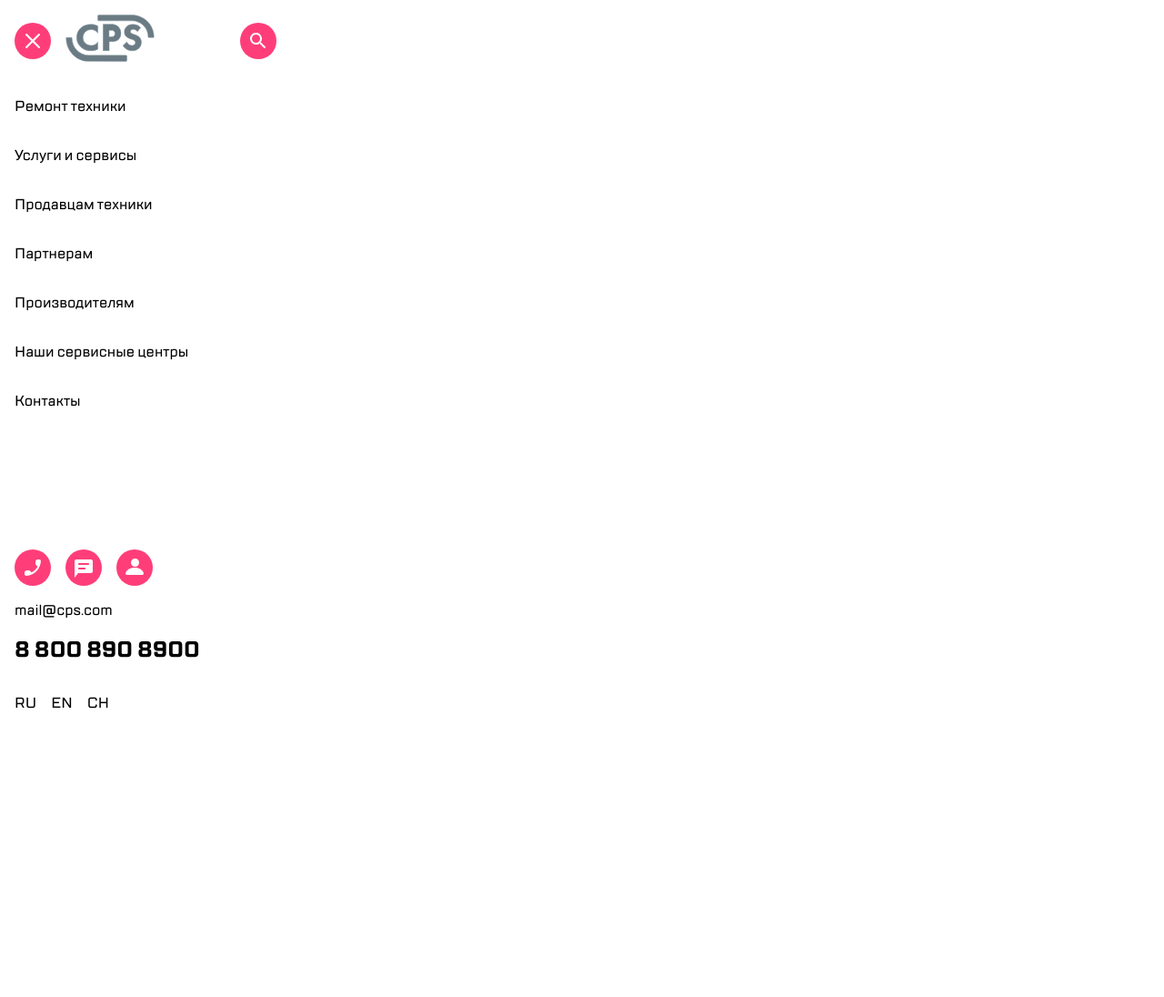
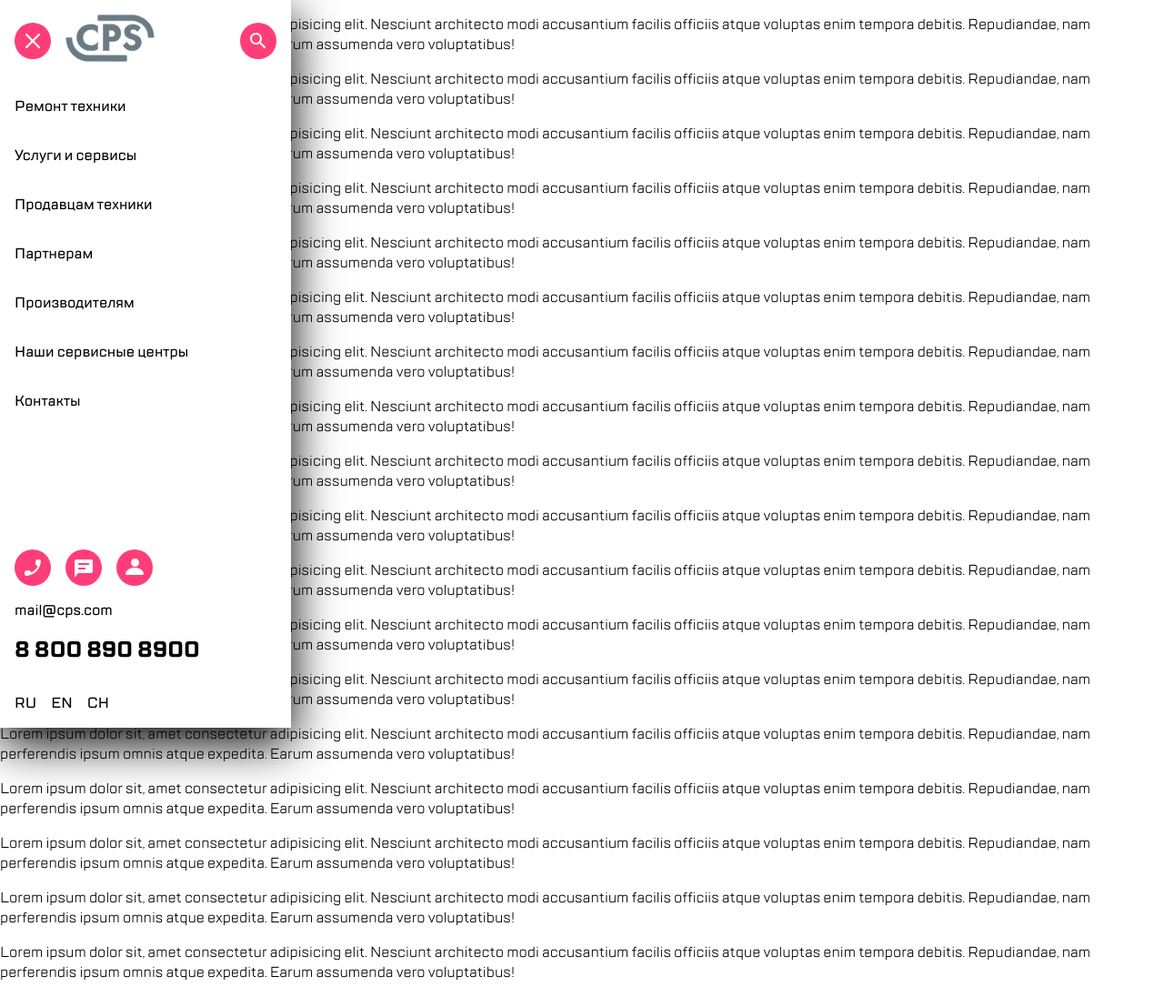
Before and after one commit to StruchokFasoli/CPS_1.4, a plain HTML site: page index.html in a window 1280 px wide. Shown: the whole page at 91% size. Before the commit the page ends 800 px from the top, so only its background shows below. Drawn offline with Linux system fonts and the light colour scheme; a web font is replaced by a local one.

Commit message:
Add files via upload

```diff
--- a/index.css
+++ b/index.css
@@ -38,12 +38,16 @@ body{
 }
 
 aside{
-    position: absolute;
+    position:fixed;
+    top: 0px;
+    z-index: 2;
+    background-color: white;
     overflow: hidden;
     display: flex;
     flex-direction: column;
     min-height: 100vh;
     width: 320px;
+    box-shadow: 0 16px 50px 0 #000000;
 }
 
 .aside_header{
--- a/index.html
+++ b/index.html
@@ -8,6 +8,10 @@
     </head>
 
     <body>
+        <p>Lorem ipsum dolor sit, amet consectetur adipisicing elit.
+            Nesciunt architecto modi accusantium facilis officiis atque voluptas enim tempora debitis.
+            Repudiandae, nam perferendis ipsum omnis atque expedita. Earum assumenda vero voluptatibus!
+        </p>
         <aside>
             <div class="aside_header">
                 <button class="icon close"></button>
@@ -45,5 +49,73 @@
                 </div>
             </div>
         </aside>
+        <p>Lorem ipsum dolor sit, amet consectetur adipisicing elit.
+            Nesciunt architecto modi accusantium facilis officiis atque voluptas enim tempora debitis.
+            Repudiandae, nam perferendis ipsum omnis atque expedita. Earum assumenda vero voluptatibus!
+        </p>
+        <p>Lorem ipsum dolor sit, amet consectetur adipisicing elit.
+            Nesciunt architecto modi accusantium facilis officiis atque voluptas enim tempora debitis.
+            Repudiandae, nam perferendis ipsum omnis atque expedita. Earum assumenda vero voluptatibus!
+        </p>
+        <p>Lorem ipsum dolor sit, amet consectetur adipisicing elit.
+            Nesciunt architecto modi accusantium facilis officiis atque voluptas enim tempora debitis.
+            Repudiandae, nam perferendis ipsum omnis atque expedita. Earum assumenda vero voluptatibus!
+        </p>
+        <p>Lorem ipsum dolor sit, amet consectetur adipisicing elit.
+            Nesciunt architecto modi accusantium facilis officiis atque voluptas enim tempora debitis.
+            Repudiandae, nam perferendis ipsum omnis atque expedita. Earum assumenda vero voluptatibus!
+        </p>
+        <p>Lorem ipsum dolor sit, amet consectetur adipisicing elit.
+            Nesciunt architecto modi accusantium facilis officiis atque voluptas enim tempora debitis.
+            Repudiandae, nam perferendis ipsum omnis atque expedita. Earum assumenda vero voluptatibus!
+        </p>
+        <p>Lorem ipsum dolor sit, amet consectetur adipisicing elit.
+            Nesciunt architecto modi accusantium facilis officiis atque voluptas enim tempora debitis.
+            Repudiandae, nam perferendis ipsum omnis atque expedita. Earum assumenda vero voluptatibus!
+        </p>
+        <p>Lorem ipsum dolor sit, amet consectetur adipisicing elit.
+            Nesciunt architecto modi accusantium facilis officiis atque voluptas enim tempora debitis.
+            Repudiandae, nam perferendis ipsum omnis atque expedita. Earum assumenda vero voluptatibus!
+        </p>
+        <p>Lorem ipsum dolor sit, amet consectetur adipisicing elit.
+            Nesciunt architecto modi accusantium facilis officiis atque voluptas enim tempora debitis.
+            Repudiandae, nam perferendis ipsum omnis atque expedita. Earum assumenda vero voluptatibus!
+        </p>
+        <p>Lorem ipsum dolor sit, amet consectetur adipisicing elit.
+            Nesciunt architecto modi accusantium facilis officiis atque voluptas enim tempora debitis.
+            Repudiandae, nam perferendis ipsum omnis atque expedita. Earum assumenda vero voluptatibus!
+        </p>
+        <p>Lorem ipsum dolor sit, amet consectetur adipisicing elit.
+            Nesciunt architecto modi accusantium facilis officiis atque voluptas enim tempora debitis.
+            Repudiandae, nam perferendis ipsum omnis atque expedita. Earum assumenda vero voluptatibus!
+        </p>
+        <p>Lorem ipsum dolor sit, amet consectetur adipisicing elit.
+            Nesciunt architecto modi accusantium facilis officiis atque voluptas enim tempora debitis.
+            Repudiandae, nam perferendis ipsum omnis atque expedita. Earum assumenda vero voluptatibus!
+        </p>
+        <p>Lorem ipsum dolor sit, amet consectetur adipisicing elit.
+            Nesciunt architecto modi accusantium facilis officiis atque voluptas enim tempora debitis.
+            Repudiandae, nam perferendis ipsum omnis atque expedita. Earum assumenda vero voluptatibus!
+        </p>
+        <p>Lorem ipsum dolor sit, amet consectetur adipisicing elit.
+            Nesciunt architecto modi accusantium facilis officiis atque voluptas enim tempora debitis.
+            Repudiandae, nam perferendis ipsum omnis atque expedita. Earum assumenda vero voluptatibus!
+        </p>
+        <p>Lorem ipsum dolor sit, amet consectetur adipisicing elit.
+            Nesciunt architecto modi accusantium facilis officiis atque voluptas enim tempora debitis.
+            Repudiandae, nam perferendis ipsum omnis atque expedita. Earum assumenda vero voluptatibus!
+        </p>
+        <p>Lorem ipsum dolor sit, amet consectetur adipisicing elit.
+            Nesciunt architecto modi accusantium facilis officiis atque voluptas enim tempora debitis.
+            Repudiandae, nam perferendis ipsum omnis atque expedita. Earum assumenda vero voluptatibus!
+        </p>
+        <p>Lorem ipsum dolor sit, amet consectetur adipisicing elit.
+            Nesciunt architecto modi accusantium facilis officiis atque voluptas enim tempora debitis.
+            Repudiandae, nam perferendis ipsum omnis atque expedita. Earum assumenda vero voluptatibus!
+        </p>
+        <p>Lorem ipsum dolor sit, amet consectetur adipisicing elit.
+            Nesciunt architecto modi accusantium facilis officiis atque voluptas enim tempora debitis.
+            Repudiandae, nam perferendis ipsum omnis atque expedita. Earum assumenda vero voluptatibus!
+        </p>
     </body>
 </html>
```
